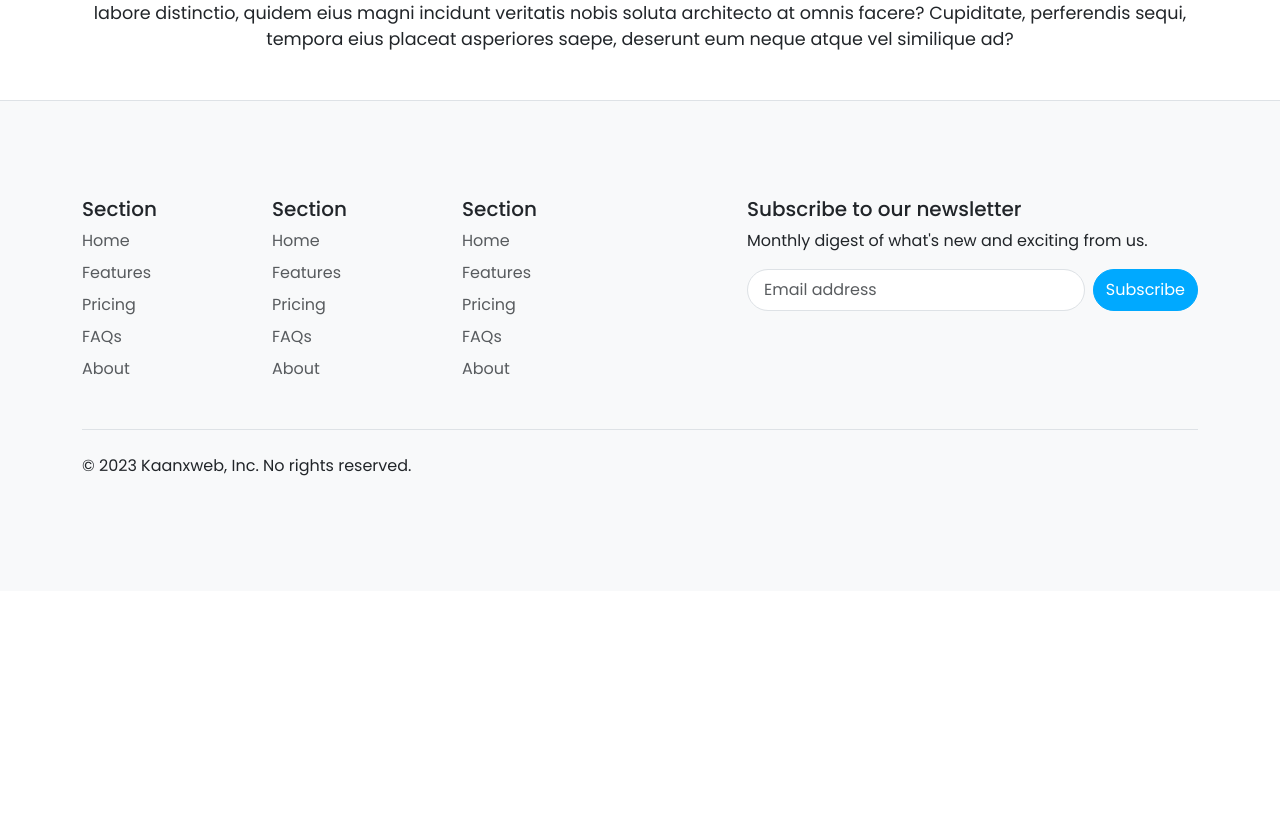
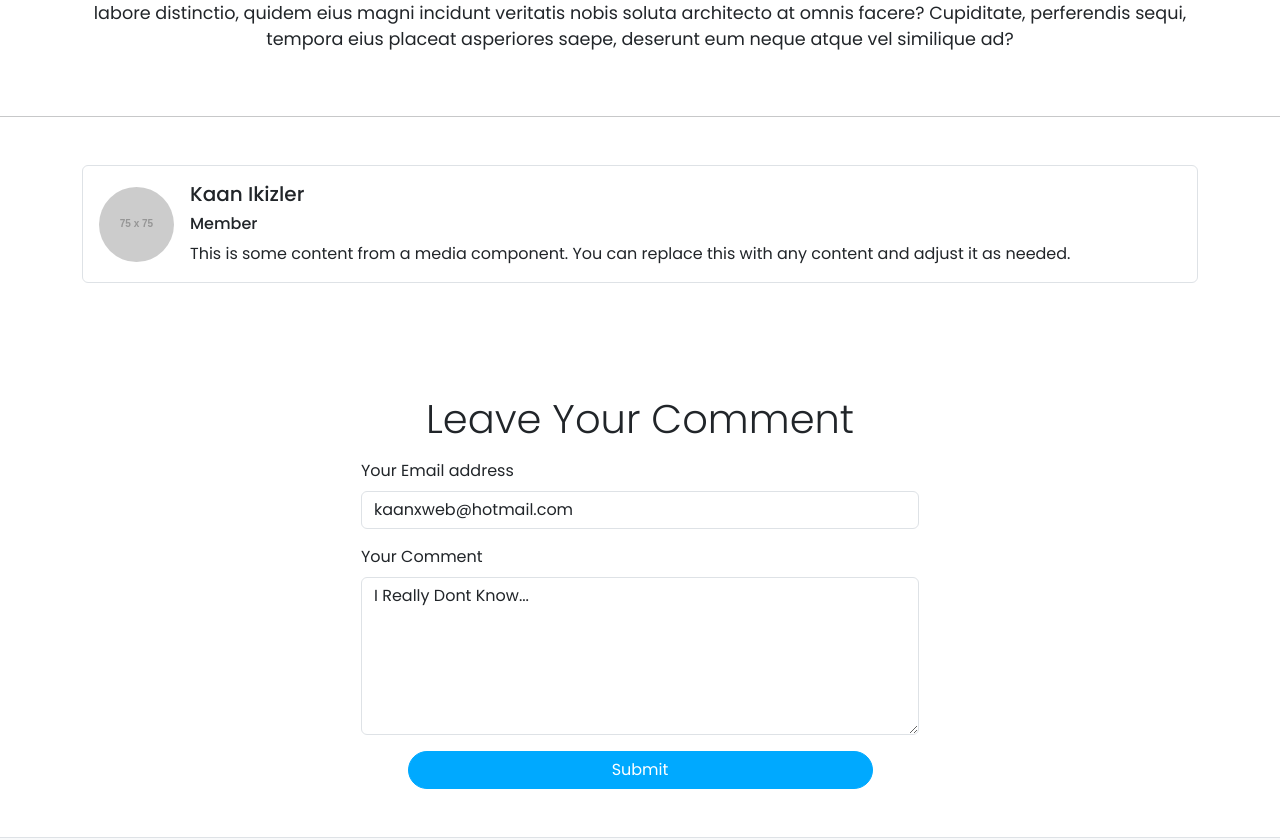
Before and after one commit to kaanxweb/simple-blog, a plain HTML site: page blog-detail.html in a window 1280 px wide. Shown: the part 1500-2340 px from the top of the page. Before the commit the page ends 2091 px from the top, so only its background shows below. Drawn offline with nearby package versions, Linux system fonts and the light colour scheme; placeholder pictures from the web are drawn by us.

Commit message:
Add Comment Area in blog-details

```diff
--- a/blog-detail.html
+++ b/blog-detail.html
@@ -137,6 +137,49 @@
             </div>
       </section>
 
+      <hr/>
+
+      <section id="comments" class="pt-3 pb-5">
+            <div class="container">
+                  <div class="d-flex align-items-center rounded border border-1 p-3 my-3">
+                        <div class="flex-shrink-0">
+                              <img src="https://placehold.co/75x75" class="rounded-circle" width="75" height="75"
+                                    alt="User Profile">
+                        </div>
+                        <div class="flex-grow-1 ms-3">
+                              <h5 class="mt-0">Kaan Ikizler</h5>
+                              <h6>Member</h6>
+                              This is some content from a media component. You can replace this with any content and
+                              adjust it
+                              as needed.
+                        </div>
+                  </div>
+            </div>
+      </section>
+
+      <section class="py-5" id="writeYourComment">
+            <div class="container">
+                  <h6 class="text-center display-6">Leave Your Comment</h6>
+                  <div class="col-12 col-xl-6 mt-3 mx-auto">
+                        <form>
+                              <div class="mb-3">
+                                    <label for="exampleInputEmail1" class="form-label text-left">Your Email address</label>
+                                    <input type="email" value="kaanxweb@hotmail.com" placeholder="Your E-Mail Address" class="form-control" id="exampleInputEmail1"
+                                          aria-describedby="emailHelp">
+                              </div>
+                              <div class="mb-3">
+                                    <label for="exampleFormControlTextarea1" class="form-label">Your Comment</label>
+                                    <textarea class="form-control" id="exampleFormControlTextarea1" placeholder="Your Comment" rows="6">I Really Dont Know...</textarea>
+                              </div>
+                              <div class="col-10 mx-auto">
+                              <button type="submit"
+                              class="btn btn-primary xweb__btn xweb__btn-primary w-100">Submit</button>
+                              </div>
+                        </form>
+                  </div>
+            </div>
+      </section>
+
       <section class="pt-5 border-top bg-light" id="footer">
             <div class="container">
                   <footer class="py-5">
```
